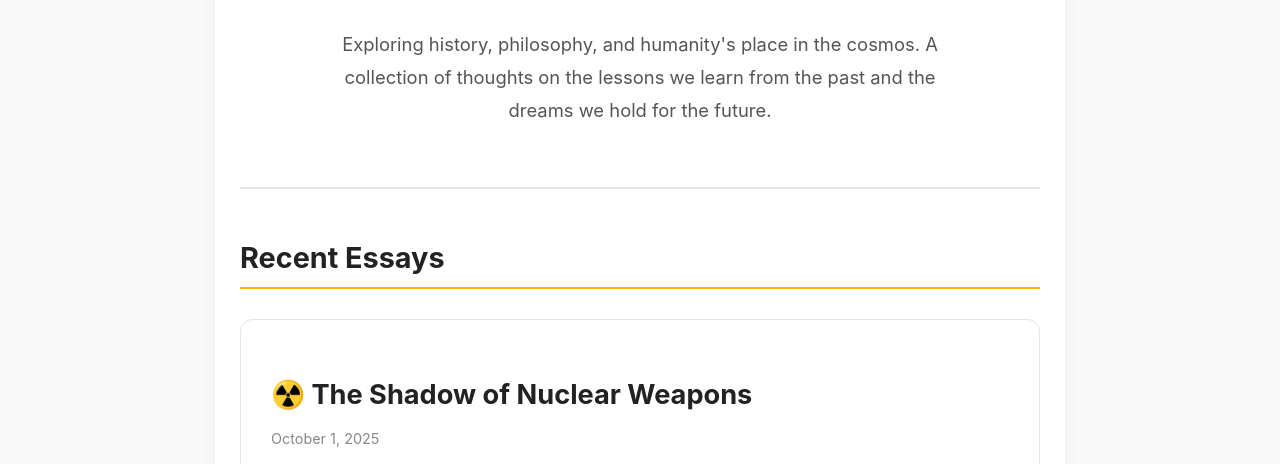
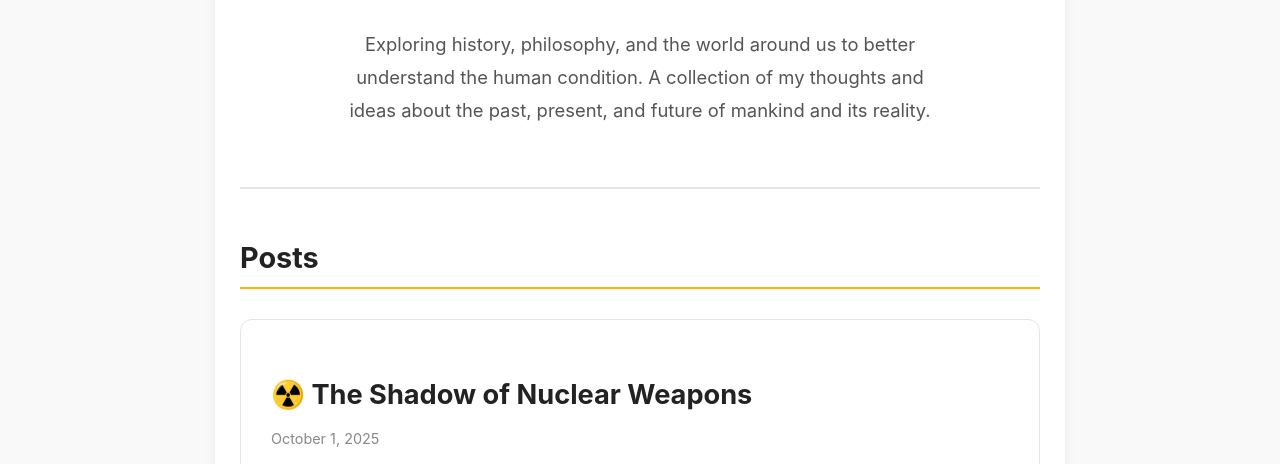
Before and after one commit to sufyan0602/ScientieaAmor, a plain HTML site: page index.html in a window 1280 px wide. Shown: the part 307-771 px from the top of the page. Drawn offline with Linux system fonts and the light colour scheme.

Commit message:
Changes to the header section on the main page above all the posts. Removed "Recent Essays" and changed it to "Posts"

```diff
--- a/index.html
+++ b/index.html
@@ -19,13 +19,16 @@
       <h2>Welcome to Scientiea Amor</h2>
       <p class="tagline">The Love of Knowledge</p>
       <p class="intro">
-        Exploring history, philosophy, and humanity's place in the cosmos.
-        A collection of thoughts on the lessons we learn from the past and the dreams we hold for the future.
+        Exploring history, philosophy, and the world around us to better understand the human condition.
+        A collection of my thoughts and ideas about the past, present, and future of mankind and its reality.
+
+
+
       </p>
     </section>
     <!-- Blog Posts Section -->
     <section class="blog-posts">
-      <h2 class="section-title">Recent Essays</h2>
+      <h2 class="section-title">Posts</h2>
 
       <!-- Nuclear Weapons -->
       <article class="post-card">
```
